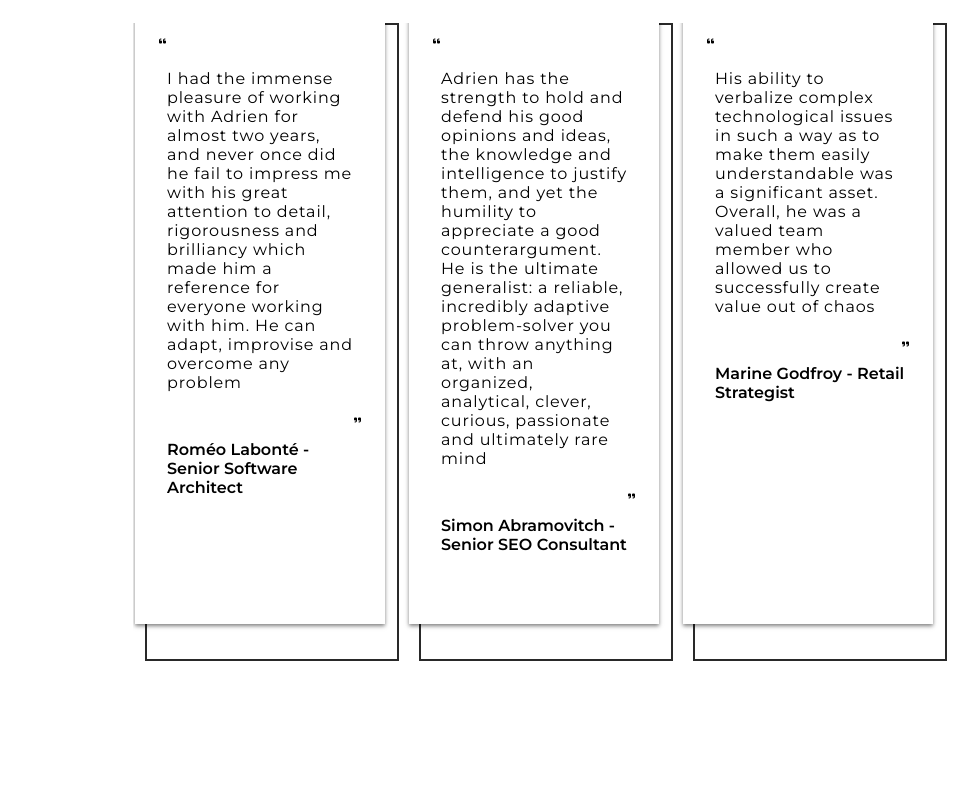
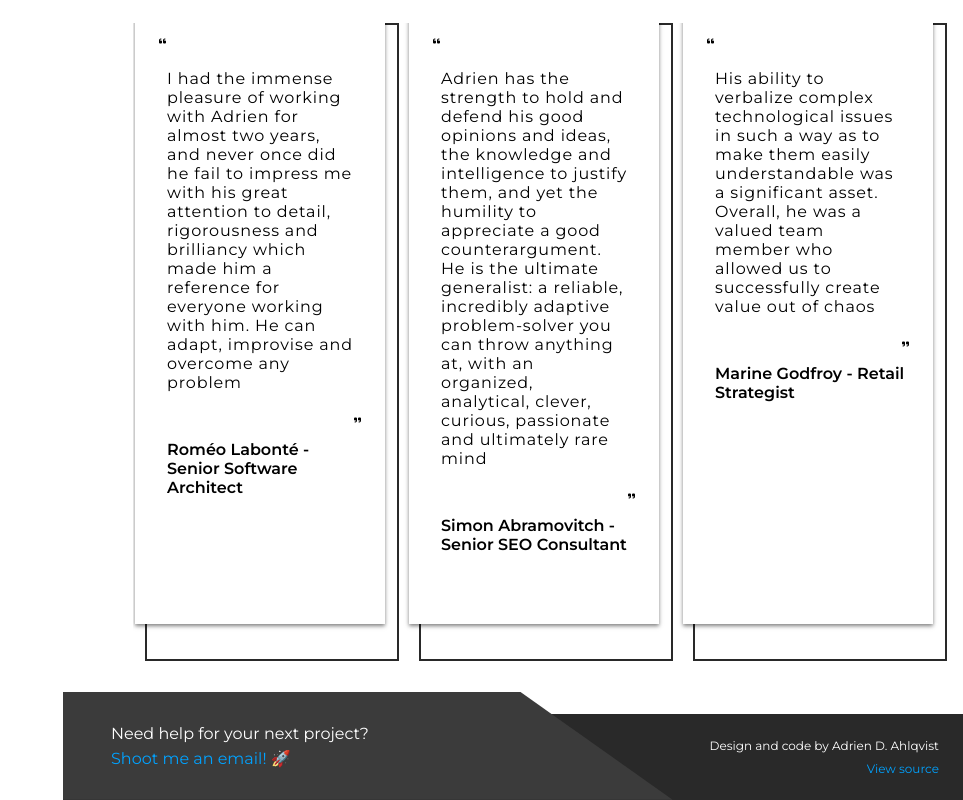
Before and after one commit to Armitage35/portfolio, a Vue app: page / in a window 1280 px wide. Shown: the part 3198-3998 px from the top of the page, without its empty margins (317-1280 px from the left). Before the commit the page ends 3859 px from the top, so only its background shows below. Built offline with nearby package versions, Linux system fonts and the light colour scheme.

Commit message:
Fix footer

```diff
--- a/src/Views/Views.vue
+++ b/src/Views/Views.vue
@@ -2,9 +2,9 @@
 	<div>
 		<router-view>
 			<Portfolio></Portfolio>
-			<Footer></Footer>
 			<CV></CV>
 		</router-view>
+		<Footer v-if="$route.path != '/cv'"></Footer>
 	</div>
 </template>
 
```
Lines whose indentation alone changed are shown as unchanged.
